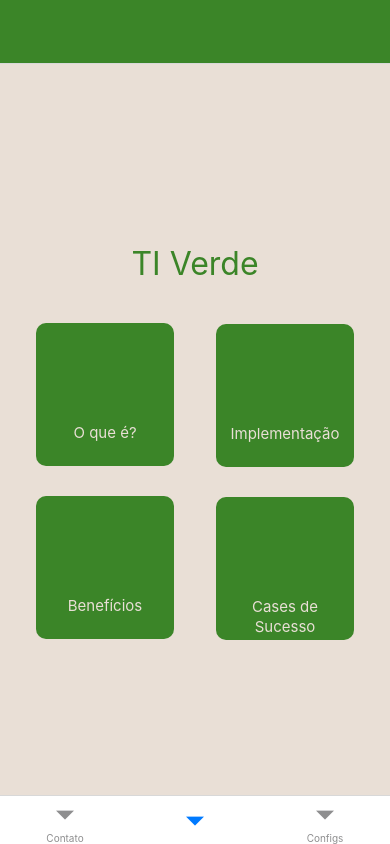
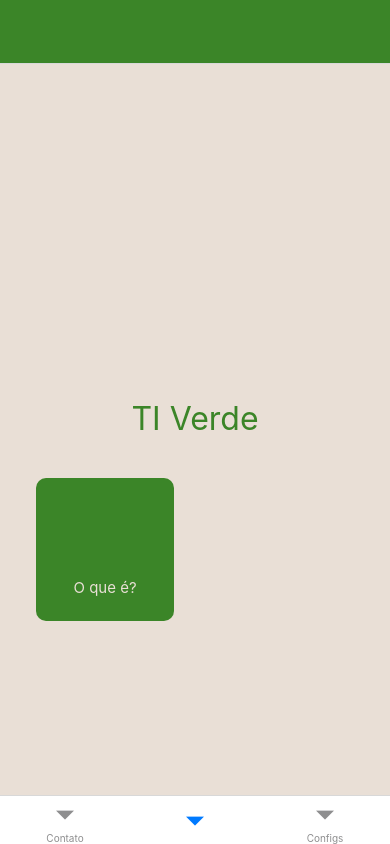
Before and after one commit to bgarbero/meuAppTIVerde, a React Native app in the folder meuAppTiVerde/: screen /Home in a window 390 px wide. Built offline with nearby package versions, Linux system fonts and the light colour scheme.

Commit message:
atualização de navegação

```diff
--- a/meuAppTiVerde/App.js
+++ b/meuAppTiVerde/App.js
@@ -18,7 +18,7 @@ export default function App() {
          component={contato}
          options={{
           headerStyle:{
-            backgroundColor: "#3B8528"
+            backgroundColor: "#3B8528",
           }
          }}/>
 
--- a/meuAppTiVerde/src/components/superButton/index.js
+++ b/meuAppTiVerde/src/components/superButton/index.js
@@ -1,49 +1,15 @@
 import React from "react";
 import {StyleSheet, Text, View, TouchableOpacity, Image} from 'react-native';
-import { Container, MeuBotao, MeuTexto} from "../../styles/style-geral";
+import { Container, MeuBotaoOQueE, MeuBotaoBeneficios, MeuBotaoImplementacao, MeuBotaoCases, MeuTexto} from "../../styles/style-geral";
+import { NavigationContainer } from '@react-navigation/native';
 
 const SuperButton = () => {
     return(
             <View>
-                <MeuBotao
-                style={style.botaoOQueE}>
+                <MeuBotaoOQueE>
                     <MeuTexto>O que é?</MeuTexto>
-                </MeuBotao>
-
-                <MeuBotao
-                style={style.botaoBeneficios}>
-                    <MeuTexto>Benefícios</MeuTexto>
-                </MeuBotao>
-
-                <MeuBotao
-                style={style.botaoImplementacao}>
-                    <MeuTexto>Implementação</MeuTexto>
-                </MeuBotao>
-
-                <MeuBotao
-                style={style.botaoCases}>
-                    <MeuTexto>Cases de Sucesso</MeuTexto>
-                </MeuBotao>
+                </MeuBotaoOQueE>
             </View>
-)}
-
-const style = StyleSheet.create({
-    botaoOQueE:{
-        right: 90,
-        top: 160,
-    },
-    botaoBeneficios:{
-        right: 90,
-        top: 190,
-    },
-    botaoImplementacao:{
-        left: 90,
-        top: -125,
-    },
-    botaoCases:{
-        left: 90,
-        top: -95,
-    }
-})
+)};
 
 export default SuperButton;
--- a/meuAppTiVerde/src/pages/Home/index.js
+++ b/meuAppTiVerde/src/pages/Home/index.js
@@ -1,10 +1,9 @@
 import React from "react";
 import {Text, StyleSheet, View, Image} from "react-native";
-import SuperButton from "../../components/superButton";
 import { Container, MeuTexto, MeuTitulo } from "../../styles/style-geral";
+import SuperButton from "../../components/SuperButton";
 
-function Home ({navigation}){
-
+function Home (){
     return (
         <Container>
             <MeuTitulo>
--- a/meuAppTiVerde/src/pages/OQueE/index.js
+++ b/meuAppTiVerde/src/pages/OQueE/index.js
@@ -11,4 +11,4 @@ function oQueE(){
     )
 }
 
-export default oQueE;
+export default oQueE
--- a/meuAppTiVerde/src/styles/style-geral.js
+++ b/meuAppTiVerde/src/styles/style-geral.js
@@ -23,10 +23,48 @@ const MeuTitulo = styled.Text`
         font-Size: 32;
         font-Weight: 400;
         opacity: 70;
-        top: 120;
+        top: 60;
 `;
 
-const MeuBotao = styled.TouchableOpacity`
+const MeuBotaoOQueE = styled.TouchableOpacity`
+        right: 90;
+        top: 100;
+        background-Color: #3B8528;
+        width: 138;
+        height: 143;
+        font-Size: 13;
+        border-Radius: 10;
+        opacity: 70;
+        padding: 10px;
+`;
+
+const MeuBotaoBeneficios = styled.TouchableOpacity`
+        right: 90;
+        top: 130;
+        background-Color: #3B8528;
+        width: 138;
+        height: 143;
+        font-Size: 13;
+        border-Radius: 10;
+        opacity: 70;
+        padding: 10px;
+`;
+
+const MeuBotaoImplementacao = styled.TouchableOpacity`
+        left: 90;
+        top: -187;
+        background-Color: #3B8528;
+        width: 138;
+        height: 143;
+        font-Size: 13;
+        border-Radius: 10;
+        opacity: 70;
+        padding: 10px;
+`;
+
+const MeuBotaoCases = styled.TouchableOpacity`
+        left: 90;
+        top: -156;
         background-Color: #3B8528;
         width: 138;
         height: 143;
@@ -40,5 +78,8 @@ export {
     Container,
     MeuTexto,
     MeuTitulo,
-    MeuBotao
+    MeuBotaoOQueE,
+    MeuBotaoBeneficios,
+    MeuBotaoImplementacao,
+    MeuBotaoCases
 }
```
